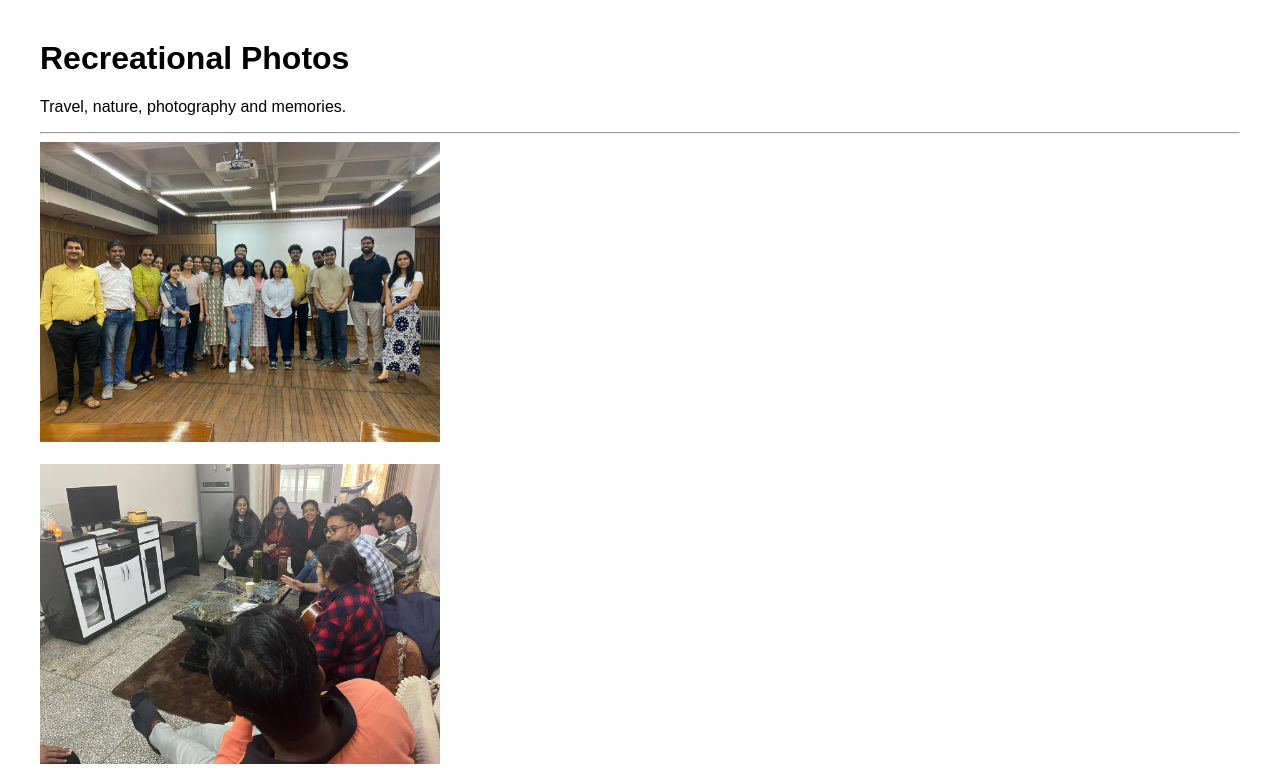
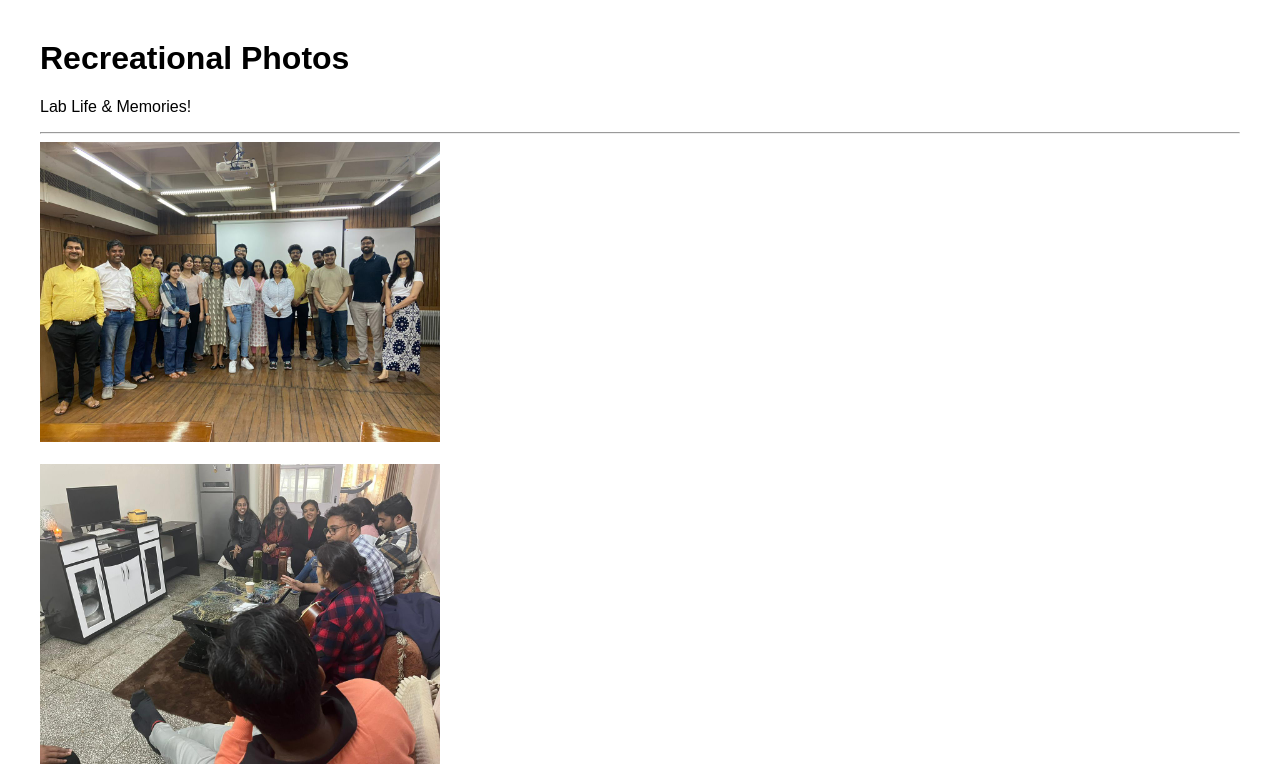
Before and after one commit to niyati-08/niyati-08.github.io, a plain HTML site: page recreation.html in a window 1280 px wide. Shown: the top 783 px of the page. Drawn offline with Linux system fonts and the light colour scheme.

Commit message:
Update recreation.html

```diff
--- a/recreation.html
+++ b/recreation.html
@@ -10,7 +10,7 @@
 
 <h1>Recreational Photos</h1>
 
-<p>Travel, nature, photography and memories.</p>
+<p> Lab Life & Memories!</p>
 
 <hr>
 
```
